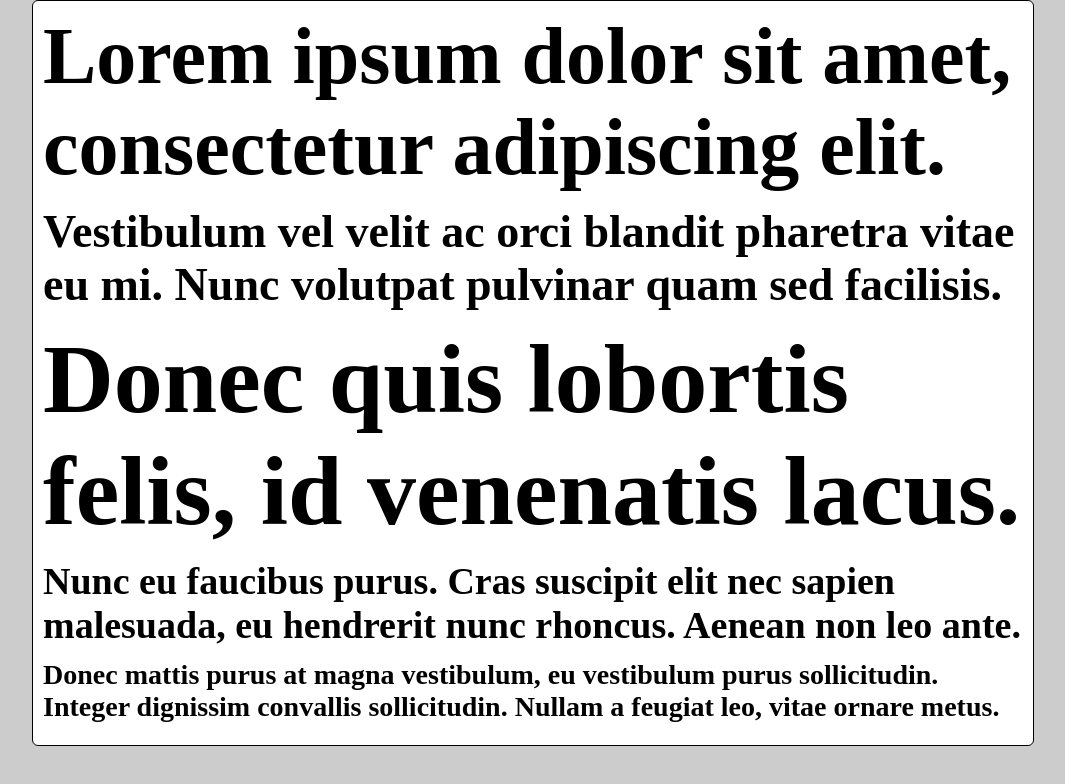
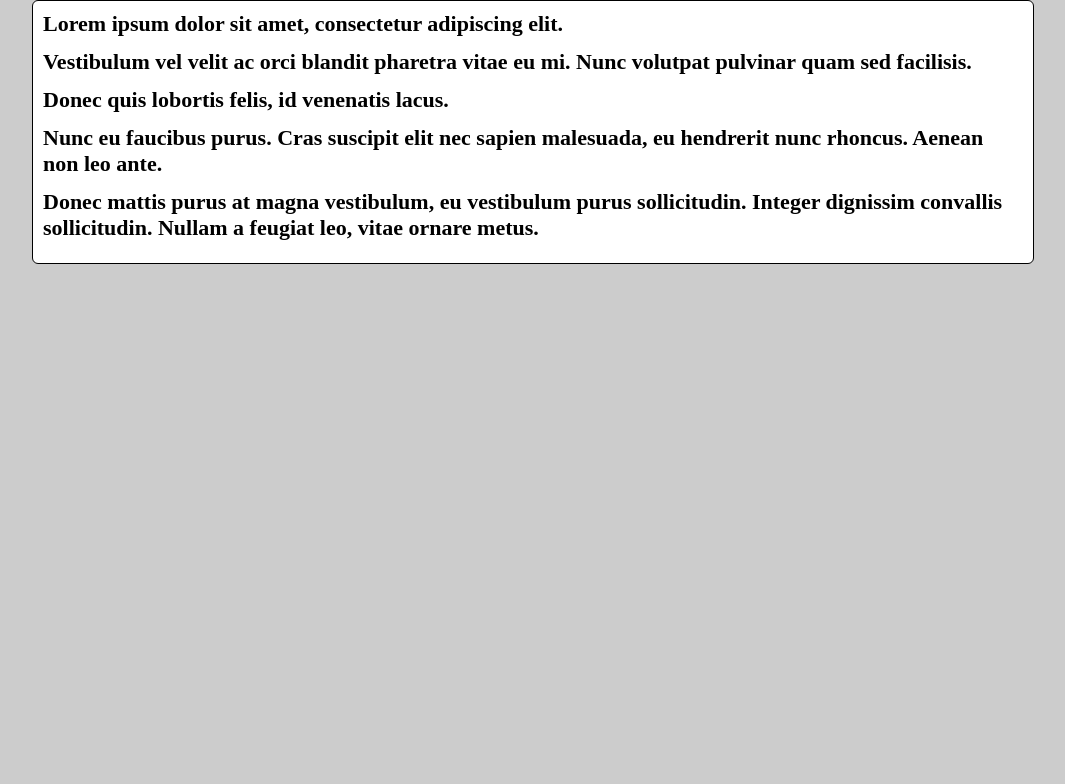
Before and after one commit to jonzielen/FontResizer, a plain HTML site: page index.html in a window 1280 px wide. Shown: the whole page, without its empty margins (107-1172 px from the left). Drawn offline with Linux system fonts and the light colour scheme.

Commit message:
update module pattern

```diff
--- a/index.html
+++ b/index.html
@@ -17,6 +17,7 @@
   <script src="js/main.js"></script>
   <script>
     FontResizer(document.querySelectorAll('h1')).options({
+      lines: 2,
       maxFontSize: '22px'
     });
   </script>
--- a/js/main.js
+++ b/js/main.js
@@ -1,7 +1,6 @@
-(function(){
-  this.FontResizer = function(obj) {
+var FontResizer = function(obj) {
   var settings = {
-      lines: 2,
+    lines: 1,
     maxFontSize: 0 // 0 = no minimum
   };
 
@@ -12,24 +11,20 @@
       }
     }
 
-      //console.log(settings);
-      return settings;
+    init(settings);
   }
 
+  // initializing function
+  function init(settings) {
     // get all elems
     var elems = [].slice.call(obj);
 
-    // initializing function
-    function init() {
     // resets all heights and change opacity
     // only happens 1st time
     elems.map(function(elem) {
       resetFontHeight(elem);
       hideElem(elem);
     });
-    }
-
-    init();
 
     // get elem tag, make new elem, hide it, get height, remove elem
     function getDefaultElemHeight(s) {
@@ -105,9 +100,9 @@
       showElem(elem);
       return;
     });
+  }
 
   return {
     options: setSettings
   };
 };
-})();
```
Lines whose indentation alone changed are shown as unchanged.
